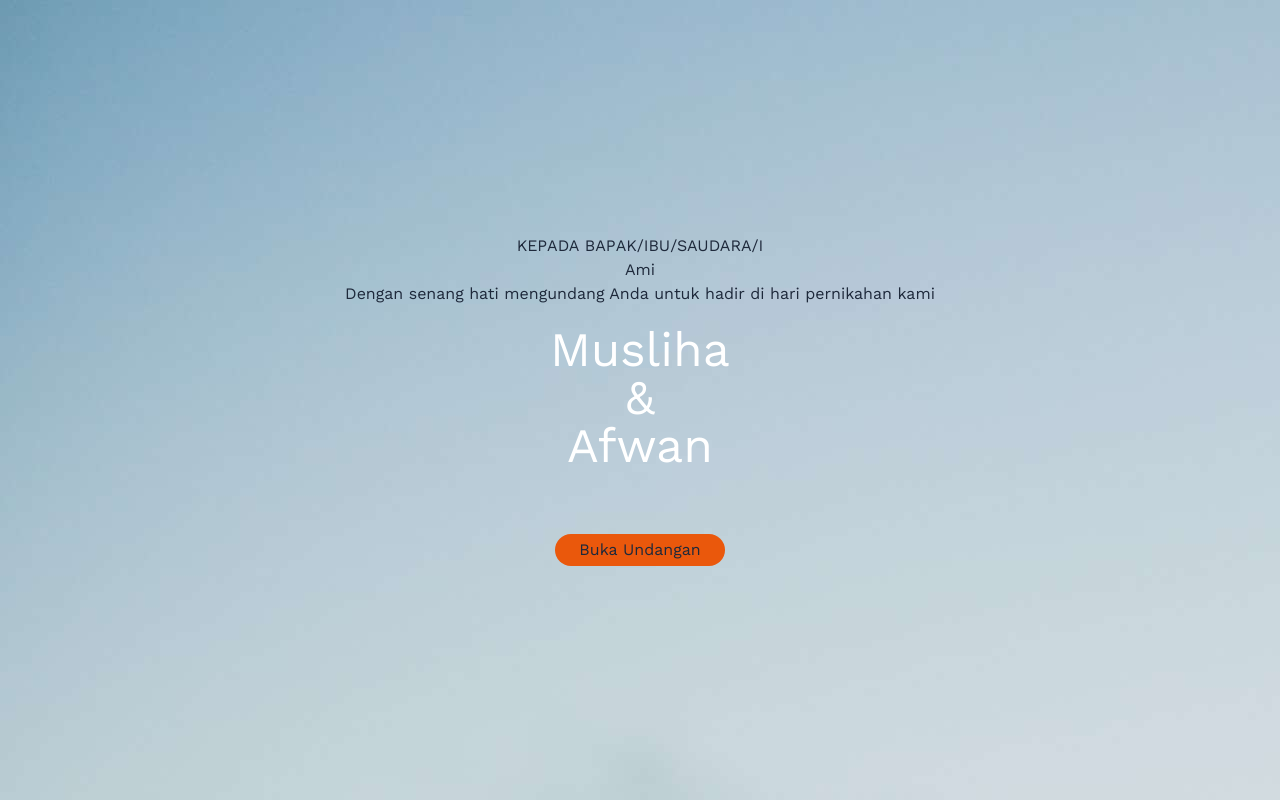
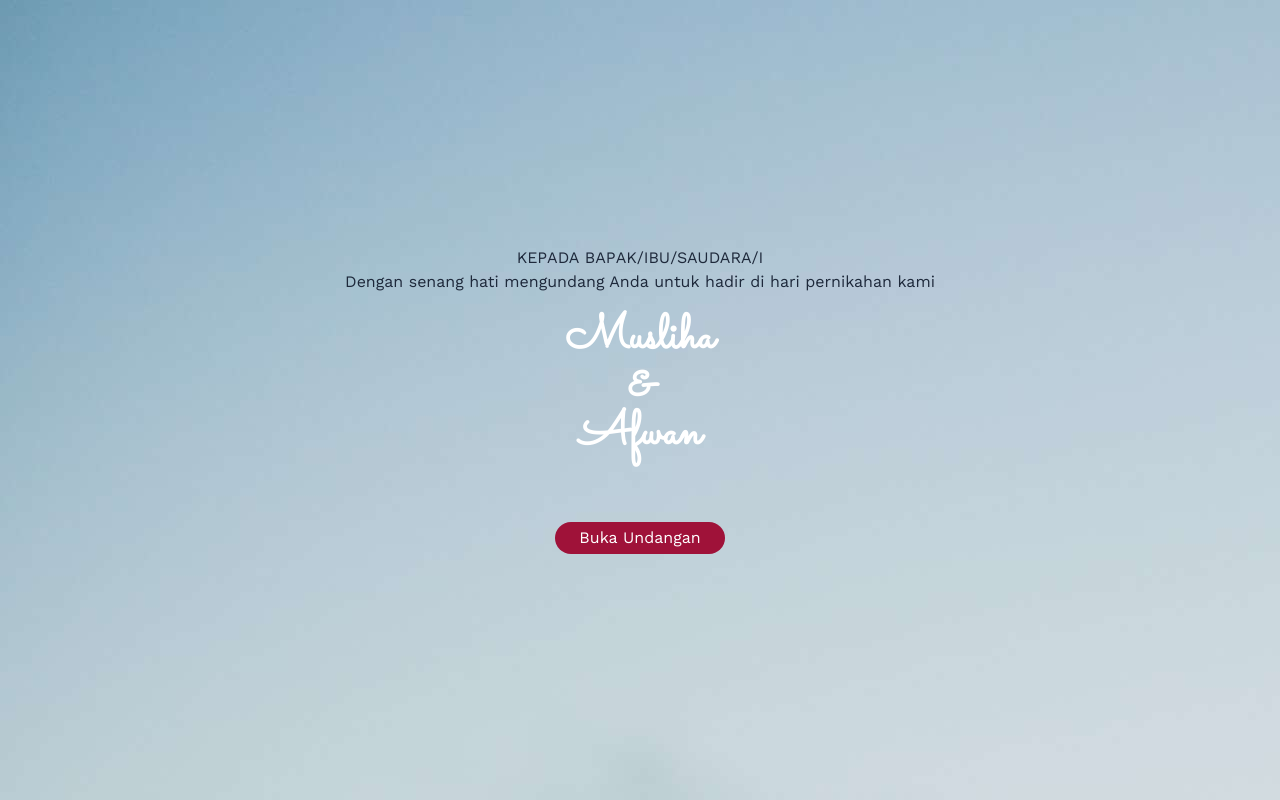
Before and after one commit to azhariemuhammad/mau-nikah, a Next.js app: page /1 in a window 1280 px wide. Built offline with nearby package versions, Linux system fonts and the light colour scheme.

Commit message:
add query param for quest

```diff
--- a/components/CountdownTimer/index.tsx
+++ b/components/CountdownTimer/index.tsx
@@ -15,7 +15,7 @@ const CountdownTimer = () => {
 
   return (
     <ul className="flex justify-center">
-      <li className={` bg-pink-400 ${styles.timer} ${styles.breath}`}>
+      <li className={`bg-rose-400 ${styles.timer} ${styles.breath}`}>
         <p className="text-2xl text-white">{timeLeft.days}</p>
         <p className="text-sm">Hari</p>
       </li>
--- a/components/WelcomePage/index.tsx
+++ b/components/WelcomePage/index.tsx
@@ -1,3 +1,5 @@
+import { useRouter } from 'next/router';
+
 import styles from './welcome.module.css';
 
 interface WelcomePage {
@@ -10,6 +12,11 @@ const WelcomePage = ({
   isOpen,
   handleOpenInvitation,
 }: WelcomePage) => {
+  const {
+    query: { to = '' },
+  } = useRouter();
+
+  const guest = to || '';
   return (
     <div>
       <div
@@ -19,19 +26,25 @@ const WelcomePage = ({
       >
         <div className="mb-8">
           <h5>KEPADA BAPAK/IBU/SAUDARA/I</h5>
-          <h5>{guestName || 'AMI'}</h5>
+          <h5 className="text-bold">{guest}</h5>
           <p>
             Dengan senang hati mengundang Anda untuk hadir di hari pernikahan
             kami
           </p>
 
-          <h1 className="text-5xl text-white text-center mt-5">Musliha</h1>
-          <h1 className="text-5xl text-white text-center">&amp;</h1>
-          <h1 className="text-5xl text-white text-center">Afwan</h1>
+          <h1 className="text-5xl font-bold font-sacramento text-white text-center mt-5">
+            Musliha
+          </h1>
+          <h1 className="text-5xl font-bold font-sacramento text-white text-center">
+            &amp;
+          </h1>
+          <h1 className="text-5xl font-bold font-sacramento text-white text-center">
+            Afwan
+          </h1>
         </div>
         <div className="mt-8">
           <button
-            className="rounded-full bg-orange-600 h-[32px] w-[170px]"
+            className="rounded-full bg-rose-800 text-white h-[32px] w-[170px]"
             onClick={handleOpenInvitation}
           >
             Buka Undangan
--- a/pages/[slug].tsx
+++ b/pages/[slug].tsx
@@ -36,7 +36,7 @@ const Invitation: NextPage = () => {
 
   return (
     <>
-      <div className="bg-[#fff]">
+      <div className="bg-[#fff] max-w-[640px] m-auto">
         <div className={styles.container}>
           <main>
             <div className="mb-8">
@@ -64,11 +64,11 @@ const Invitation: NextPage = () => {
                     <br />
                     <br />
                     <div className="mt-8">
-                      <h3 className="text-3xl text-center text-pink-800 font-sacramento  mt-9">
+                      <h3 className="text-3xl font-bold text-center text-pink-800 font-sacramento  mt-9">
                         Undangan Pernikahan
                       </h3>
 
-                      <h5 className="text-center text-white">
+                      <h5 className="text-center font-bold text-white">
                         Sabtu, 12 Februari 2022
                       </h5>
                     </div>
@@ -80,7 +80,7 @@ const Invitation: NextPage = () => {
               <div className={styles.basmallah}>
                 <Image src={basmallah} alt="basmallah" />
               </div>
-              <p>Assalamu'alaikum Wr. Wb.</p>
+              <p>Assalamu&apos;alaikum Wr. Wb.</p>
 
               <br />
               <p>
@@ -101,6 +101,7 @@ const Invitation: NextPage = () => {
                   <i className="text-4xl text-pink-800 font-bold font-tangerine">
                     Putri Ancona
                   </i>
+                  <p className="text-sm">Putri tercinta</p>
                   <p className="text-md">Bapak M. Nur Marassabey</p>
                   <p className="text-md">Ibu Halija bin Wael</p>
                 </div>
@@ -115,6 +116,7 @@ const Invitation: NextPage = () => {
                   <i className="text-4xl font-bold font-tangerine text-pink-800">
                     Syamsudin
                   </i>
+                  <p className="text-sm">Putra tercinta</p>
                   <p className="text-md">Bapak M. Nur Marassabey</p>
                   <p className="text-md">Ibu Halija bin Wael</p>
                 </div>
@@ -122,6 +124,9 @@ const Invitation: NextPage = () => {
               <div className="my-8">
                 <p>Sabtu</p>
                 <p>15 Januari 2022</p>
+              </div>
+              <div className="py-5">
+                <CountdownTimer />
               </div>
               <div className="my-8">
                 <p>
@@ -133,40 +138,39 @@ const Invitation: NextPage = () => {
             </div>
 
             <div className="mx-[-30px] p-[2rem]  text-center bg-[#FEECE9]">
-              <p className="pb-8">
+              <p className="pb-8 text-sm">
                 Dan di antara tanda-tanda kekuasaan-Nya lah Dia menciptakan
                 untukmu istri-istri dari jenismu sendiri, supaya kamu cenderung
                 dan merasa tenteram kepadanya, dan dijadikan-Nya diantaramu rasa
                 kasih dan sayang. Sesungguhnya pada yang demikian itu
                 benar-benar terdapat tanda-tanda bagi kaum yang berfikir.
               </p>
-              <p>Surat Ar-Rum Ayat 21</p>
+              <p className="text-sm text-bold">Surat Ar-Rum Ayat 21</p>
             </div>
 
             <div id="schedule" className="text-center py-8">
               <h3 className="text-5xl text-pink-800 font-sacramento">Acara</h3>
               <div className="py-5">
-                <h5 className="font-bold text-rose-400">AKAD NIKAH</h5>
+                <h5 className="font-bold text-pink-800">AKAD NIKAH</h5>
                 <p>15 Januari 2022</p>
                 <p>09.00 - 10.00</p>
               </div>
               <div className="py-5">
-                <h5 className="font-bold text-rose-400">RESEPSI</h5>
+                <h5 className="font-bold text-pink-800">RESEPSI</h5>
                 <p>15 Januari 2022</p>
                 <p>11.00 - Selesai</p>
               </div>
               <div className="py-5">
-                <CountdownTimer />
-              </div>
-              <div className="py-5">
-                <h5 className="font-bold">KEDIAMAN MEMPELAI WANITA</h5>
+                <h5 className="font-bold text-pink-800">
+                  KEDIAMAN MEMPELAI WANITA
+                </h5>
                 <p>
                   Juanda, Jalan Gotong Royong RT 04 RW 14 No.65-Komplek H. Amir
                   Cisalak, Sukmajaya Depok - Jawa Barat{' '}
                 </p>
               </div>
               <div>
-                <button className="bg-blue-500 rounded text-white font-bold py-2 px-4  hover:bg-blue-700">
+                <button className="bg-rose-800 rounded text-white font-bold py-2 px-4  hover:bg-rose-700">
                   Lihat Lokasi
                 </button>
               </div>
@@ -222,7 +226,7 @@ const Invitation: NextPage = () => {
                 <br />
                 <p>Wassalamualaikum Warahmatullahi Wabarakatuh.</p>
               </div>
-              <div className="mt-4">
+              <div className="mt-8">
                 <Image src={qrcode} />
               </div>
             </div>
```
